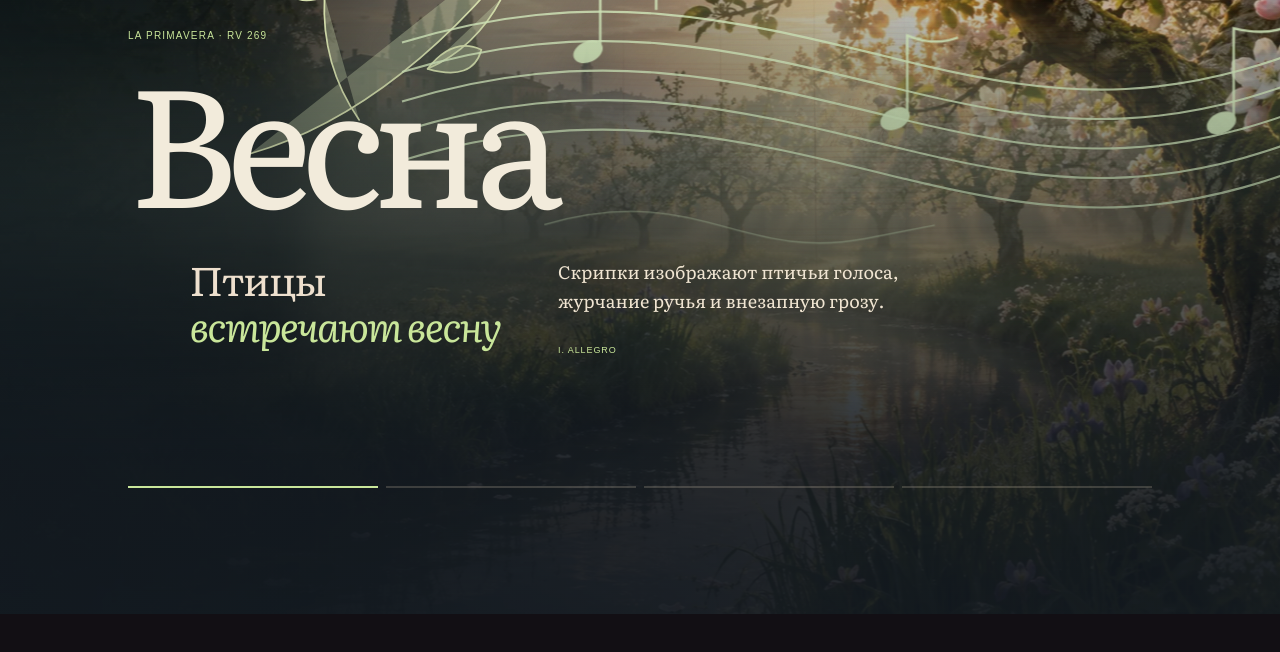
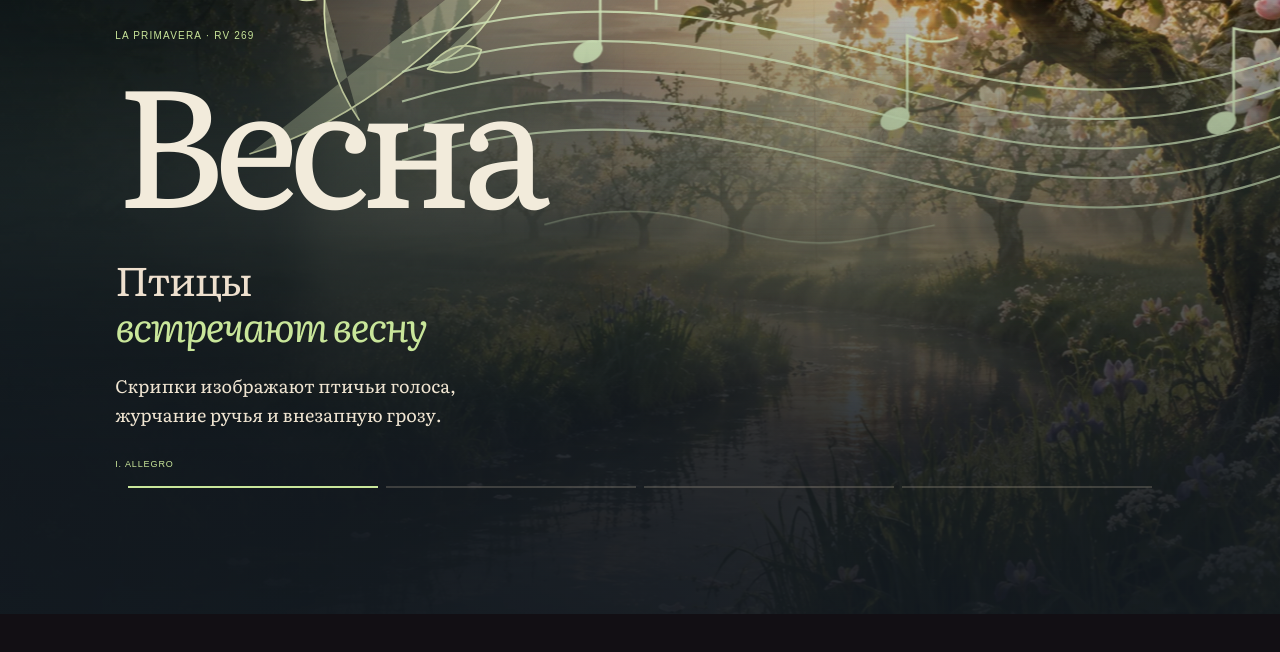
Before and after one commit to CriticsAward/VivaldiLanding, a plain HTML site: page index.html in a window 1280 px wide. Shown: the part 5946-6598 px from the top of the page. Drawn offline with Linux system fonts and the light colour scheme; a web font is replaced by a local one.

Commit message:
Align all four seasons to the biography text axis

```diff
--- a/index.html
+++ b/index.html
@@ -6,7 +6,7 @@
 <title>Vivaldi — живая композиция</title>
 <link rel="preconnect" href="https://fonts.googleapis.com"><link rel="preconnect" href="https://fonts.gstatic.com" crossorigin>
 <link href="https://fonts.googleapis.com/css2?family=Literata:ital,opsz,wght@0,7..72,400;0,7..72,600;1,7..72,400&family=Unbounded:wght@400;500&display=swap" rel="stylesheet">
-<link rel="stylesheet" href="style.css?v=23"><script type="module" src="script.js?v=20"></script>
+<link rel="stylesheet" href="style.css?v=24"><script type="module" src="script.js?v=20"></script>
 </head>
 <body>
 <a class="skip" href="#origins">К истории</a>
--- a/style.css
+++ b/style.css
@@ -236,3 +236,11 @@ html:not(.enhanced) .city-beat{position:relative;opacity:1;visibility:visible;ma
 @media(min-width:701px) and (min-height:761px){
  .origins-copy,.opera-copy,.anna-copy,.ferrara-copy,.epilogue-copy{top:14%}
 }
+/* Seasonal typography follows the same axis as the biographical chapters. */
+.seasons .season-panel,.seasons .episode-label,.seasons .cycle-intro{left:7%;right:7%}
+.seasons .season-poem,.seasons .season-copy,.seasons .movement{margin-left:0}
+.seasons .season-panel h2{transform:translateY(calc(var(--local)*-10px))}
+@media(min-width:701px){
+ .seasons .season-panel,.seasons .episode-label,.seasons .cycle-intro{left:9%;right:9%}
+ .seasons .season-copy{margin-top:24px}
+}
```
